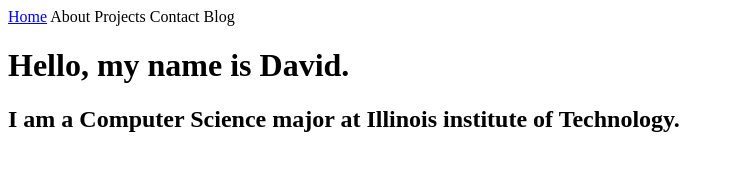
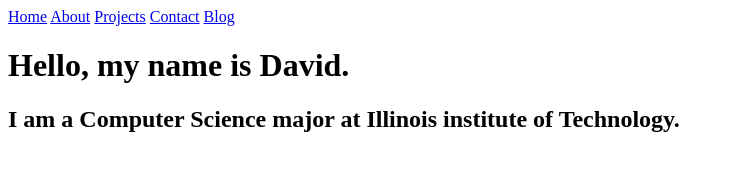
Before and after one commit to DavidKN10/DavidKN10.github.io, a plain HTML site: page index.html in a window 1280 px wide. Shown: the whole page, without its empty margins (0-734 px from the left). Drawn offline with Linux system fonts and the light colour scheme.

Commit message:
created more pages

```diff
--- a/index.html
+++ b/index.html
@@ -9,10 +9,10 @@
     <div class="nav-bar">
         <div class="nav-links-container">
             <a href="index.html">Home</a>
-            <a>About</a>
-            <a>Projects</a>
-            <a>Contact</a>
-            <a>Blog</a>
+            <a href="pages/about.html">About</a>
+            <a href="pages/projects.html">Projects</a>
+            <a href="pages/contact.html">Contact</a>
+            <a href="pages/blog.html">Blog</a>
         </div>
     </div>
 
```
Also changed, not shown: pages/about.html (added, +10 -0 lines), pages/blog.html (added, +10 -0 lines), pages/contact.html (added, +10 -0 lines), pages/projects.html (added, +10 -0 lines).
